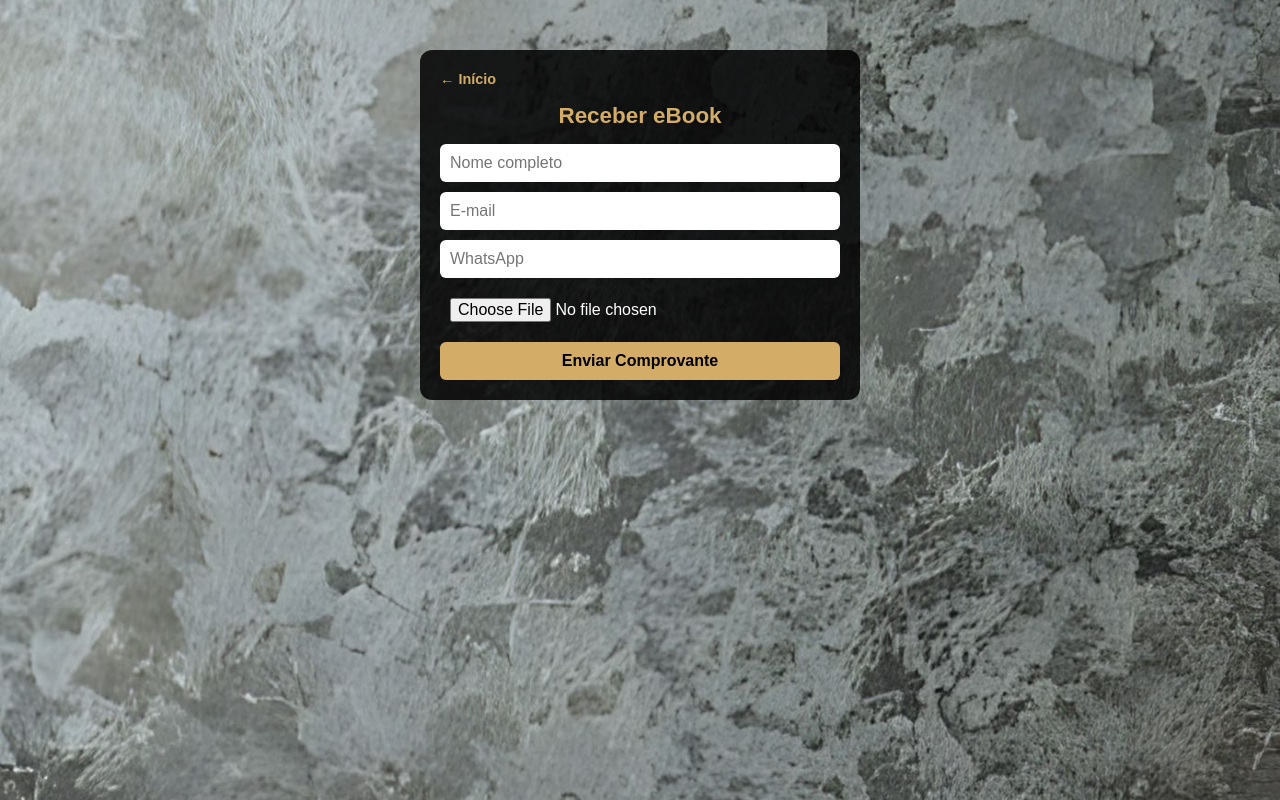
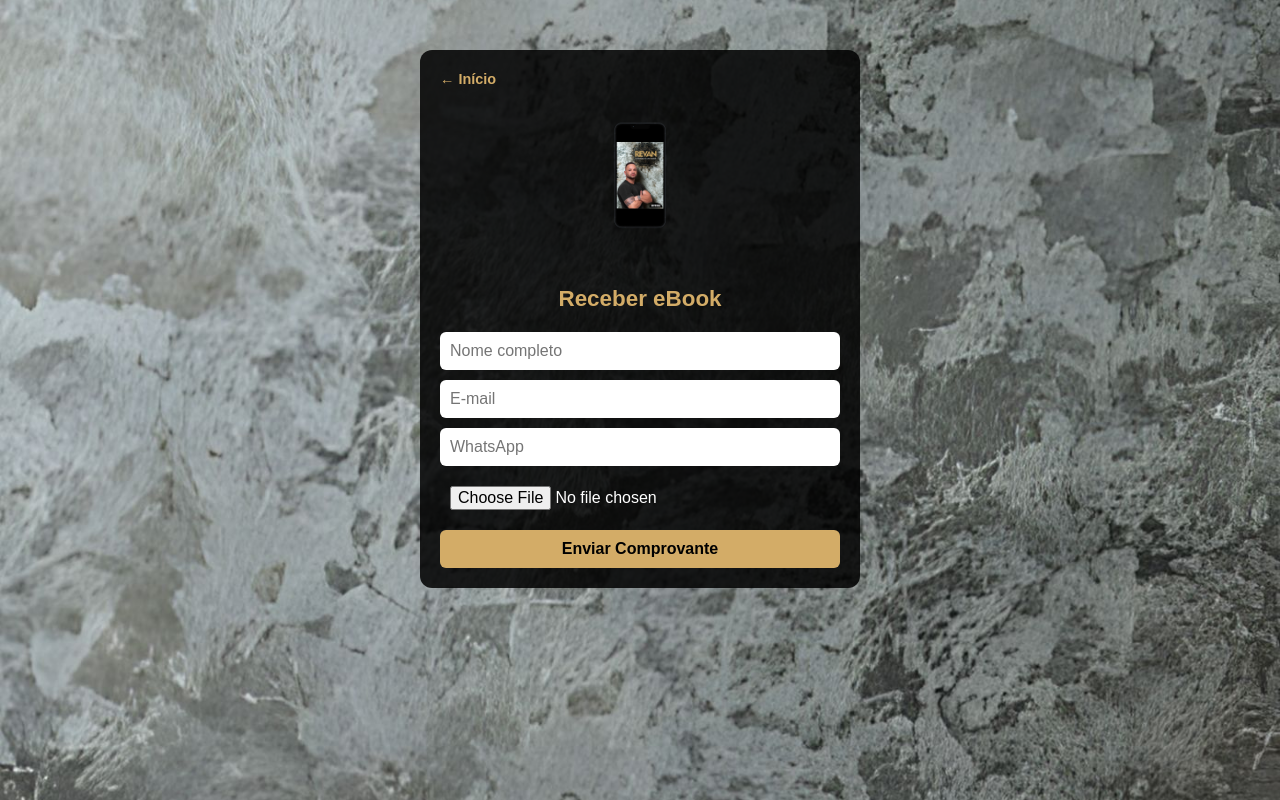
Before and after one commit to keryxpublicacoes/revan-app, a Flask app: page /ebook in a window 1280 px wide. Run offline with Flask 3, Linux system fonts and the light colour scheme.

Commit message:
Update ebook.html

```diff
--- a/templates/ebook.html
+++ b/templates/ebook.html
@@ -19,16 +19,19 @@
       margin: 30px auto;
       padding: 20px;
       border-radius: 12px;
+      text-align: center;
     }
     h1 {
       color: #d3ac67;
-      text-align: center;
       font-size: 1.4em;
+      margin-top: 10px;
+      margin-bottom: 20px;
     }
     form {
       display: flex;
       flex-direction: column;
       gap: 10px;
+      text-align: left;
     }
     input {
       padding: 10px;
@@ -52,11 +55,22 @@
       font-weight: bold;
       font-size: 0.9em;
     }
+    .mockup {
+      width: 100%;
+      max-width: 220px;
+      margin: 0 auto 20px;
+    }
+    @media (max-width: 500px) {
+      .container {
+        padding: 16px;
+      }
+    }
   </style>
 </head>
 <body>
   <div class="container">
     <div class="back-btn"><a href="/">← Início</a></div>
+    <img src="../static/mockup_cel.png" alt="Mockup Celular" class="mockup">
     <h1>Receber eBook</h1>
     <form id="ebook-form">
       <input type="text" name="name" placeholder="Nome completo" required>
```
